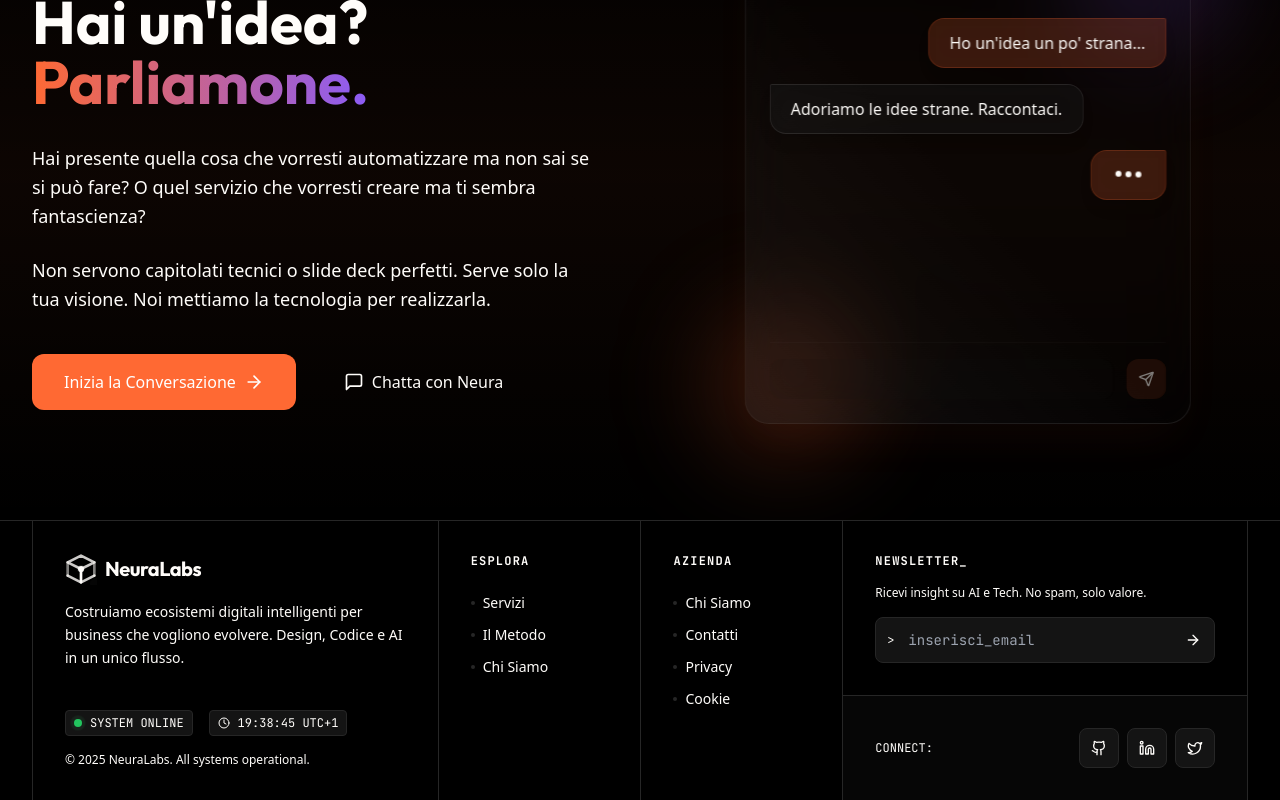
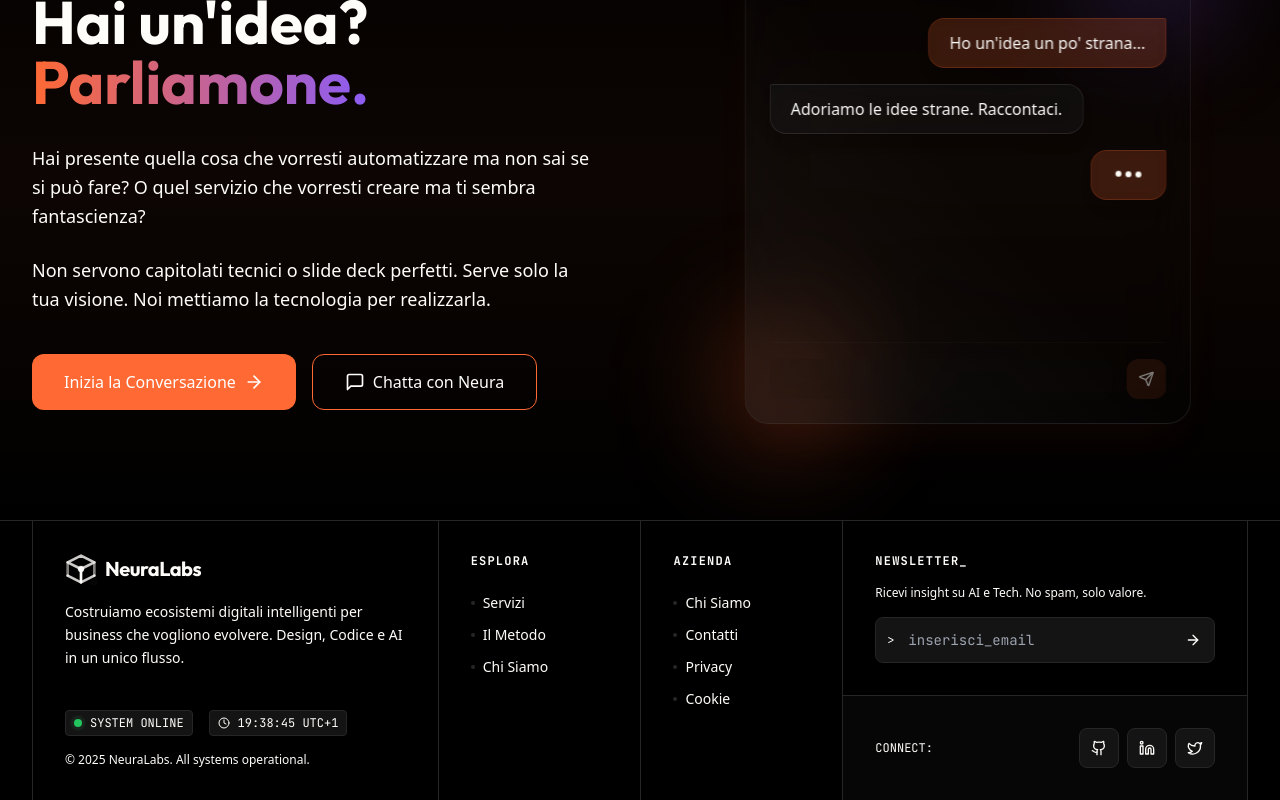
Before and after one commit to simone202120/neuralabs-website, a Next.js app: page / in a window 1280 px wide. Shown: the part 3758-4558 px from the top of the page. Built offline with nearby package versions, Linux system fonts and the light colour scheme.

Commit message:
Change Button variant from 'outline' to 'secondary'

```diff
--- a/src/components/sections/IdeaTalk.tsx
+++ b/src/components/sections/IdeaTalk.tsx
@@ -109,7 +109,7 @@ export function IdeaTalk() {
                   </Link>
                 </Button>
 
-                <Button asChild variant="outline" size="lg" className="h-14 px-8 text-base border-border/50 hover:bg-surface-light">
+               <Button asChild variant="secondary" size="lg" className="h-14 px-8 text-base">
                   <Link href="/chat">
                     <MessageSquare className="mr-2 w-5 h-5" />
                     Chatta con Neura
```
